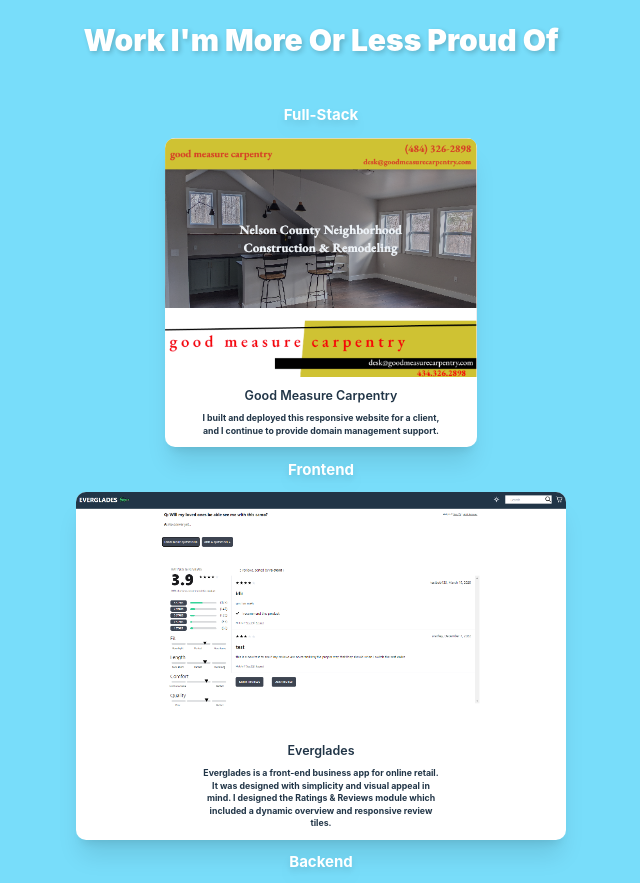
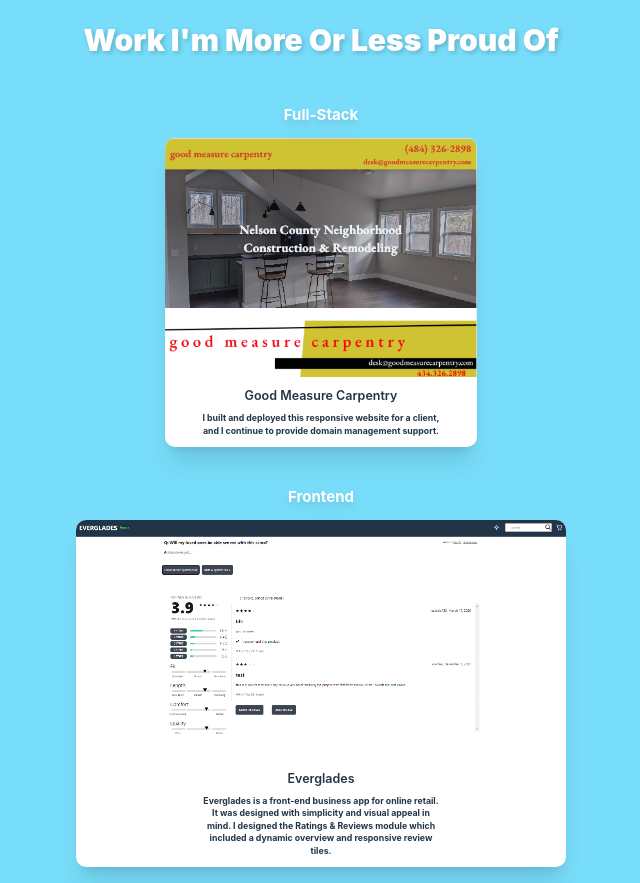
Before and after one commit to BenTracyDotCom/vite-portfolio, a React (Vite) app: page /portfolio in a window 1280 px wide. Shown: the top 883 px of the page, without its empty margins (319-959 px from the left). Built offline with nearby package versions, Linux system fonts and the light colour scheme.

Commit message:
formatting

```diff
--- a/src/features/portfolio/PortfolioTile.jsx
+++ b/src/features/portfolio/PortfolioTile.jsx
@@ -12,7 +12,7 @@
 
   return (
     <div className="card card-compact
-    w-fit bg-base-100 shadow-xl my-5 mx-auto">
+    w-fit bg-base-100 shadow-xl my-5 mx-auto mb-16">
       <figure className="mx-0 overflow-y-hidden">
         <img src={image} alt={`${title} image`} className="max-h-96 object-fill object-top" onClick={handleClick} />
       </figure>
```
